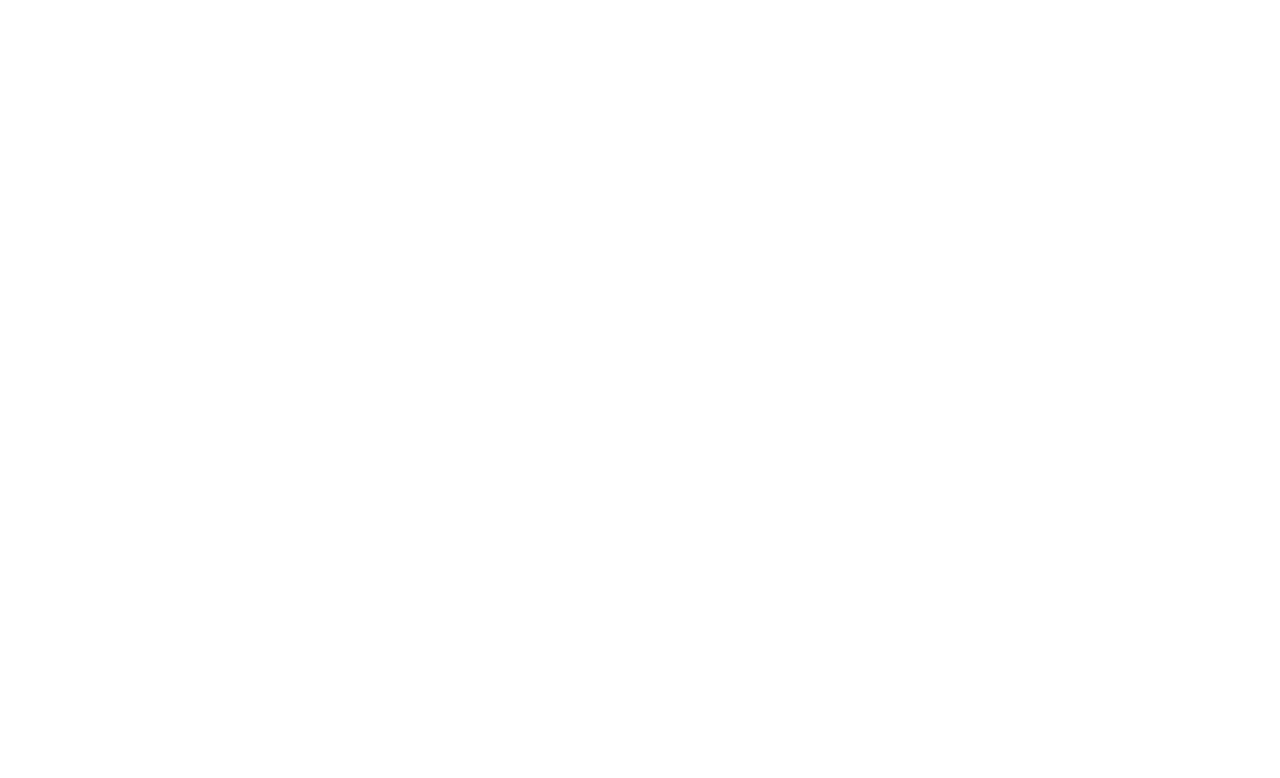
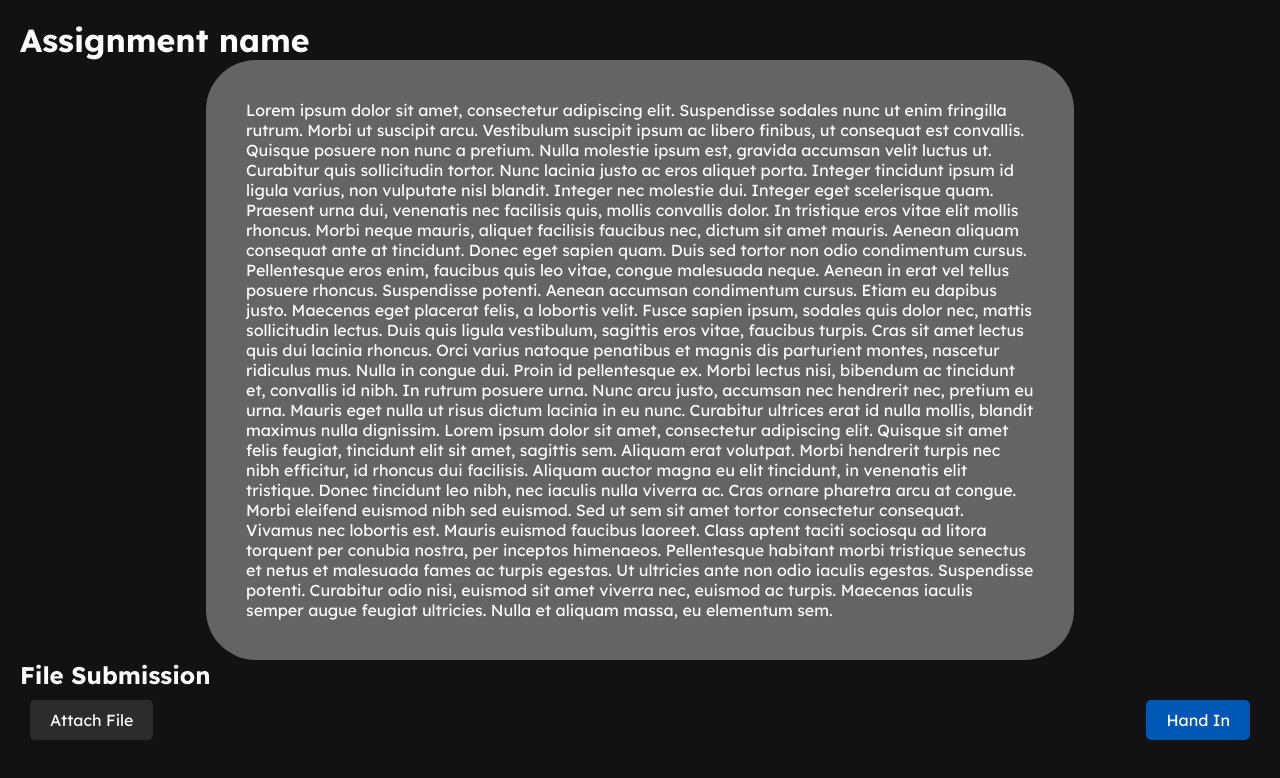
Before and after one commit to Tanmay7404/Overnight_Hackathon_CSEA, a React (Create React App) app in the folder frontend/: page /Assignment in a window 1280 px wide. Before the commit this address had no page. Shown: the top 778 px of the page. Built offline with nearby package versions, Linux system fonts and the light colour scheme.

Commit message:
added assignment page

```diff
--- a/frontend/src/App.js
+++ b/frontend/src/App.js
@@ -3,6 +3,7 @@
 import { Link, Route, Routes} from 'react-router-dom';
 import Register from './pages/register'
 import Login from './pages/login'
+import Assignment from './pages/Assignment';
 
 function App() {
 
@@ -13,6 +14,7 @@
     <Routes>
     <Route path ="/register" element= {<Register></Register>}/>
     <Route path ="/login" element= {<Login></Login>}/>
+    <Route path ="/Assignment" element= {<Assignment></Assignment>}/>
     <Route path ="/homepage" element= {<div style={{backgroundColor:"black"}}></div>}/>
 
     </Routes>
--- /dev/null
+++ b/frontend/src/pages/Assignment.css
@@ -0,0 +1,64 @@
+body {
+    font-family: 'Arial', sans-serif;
+    margin: 0;
+    padding: 0;
+    background-color: #121212; /* Dark grey background for the body */
+  }
+
+  .upload-container {
+    display: flex;
+    flex-direction: column;
+    min-height: 100vh;
+    padding: 20px;
+    color: #fff; /* White text color for better readability in dark mode */
+  }
+
+  .btn-attach, .btn-hand-in {
+    padding: 10px 20px;
+    margin: 10px;
+    font-size: 16px;
+    border: none;
+    border-radius: 5px;
+    cursor: pointer;
+    transition: background-color 0.3s ease;
+    color: white; /* White text for all buttons */
+  }
+
+  .btn-attach {
+    background-color: #2c2c2c; /* Darker shade for attach button */
+    width: fit-content; /* Slightly lighter grey on hover */
+  }
+
+  .btn-attach:hover {
+    background-color: #3d3d3d;
+  }
+
+  .btn-hand-in {
+    background-color: #0056b3; /* Blue for the hand in button */
+    margin-left: auto; /* Keep Hand In to the right side */
+  }
+
+  .btn-hand-in:hover {
+    background-color: #004488; /* Darker blue on hover */
+  }
+
+  .file-name {
+    display: block;
+    margin-top: 10px;
+    margin-bottom: 10px;
+    font-size: 16px;
+    color: #aaa; /* Light grey color for file name to make it stand out less */
+  }
+
+  .question {
+    color: white;
+    background-color: #828282bb;
+    padding: 40px ;
+    max-width: 70%;
+    margin: auto;
+    border-radius: 50px;
+    /* Slightly muted green for messages */
+  }
+  .submission{
+    display: flex;
+  }
--- /dev/null
+++ b/frontend/src/pages/Assignment.jsx
@@ -0,0 +1,63 @@
+import React, { useState } from 'react';
+import axios from 'axios';
+import './Assignment.css';
+
+function Assignment() {
+    const [file, setFile] = useState(null);
+    const [fileName, setFileName] = useState('');
+    const [message, setMessage] = useState('');
+
+    const handleFileChange = (e) => {
+        setFile(e.target.files[0]);
+        setFileName(e.target.files[0].name);
+        setMessage('');
+    };
+
+    const handleUpload = async () => {
+        if (!file) {
+            setMessage('Please attach a file first!');
+            return;
+        }
+
+        const formData = new FormData();
+        formData.append('file', file);
+
+        try {
+            const response = await axios.post('http://localhost:8000/upload', formData, {
+                headers: {
+                    'Content-Type': 'multipart/form-data'
+                }
+            });
+            setMessage('File uploaded successfully: ' + response.data.message);
+            setFileName(''); // Clear filename after successful upload
+            setFile(null); // Clear file object
+        } catch (error) {
+            setMessage('Upload failed: ' + error.message);
+        }
+    };
+
+    return (
+        <div className="upload-container">
+            <div className="assignment-show">
+                <h1>Assignment name</h1>
+                <div className="question">{`Lorem ipsum dolor sit amet, consectetur adipiscing elit. Suspendisse sodales nunc ut enim fringilla rutrum. Morbi ut suscipit arcu. Vestibulum suscipit ipsum ac libero finibus, ut consequat est convallis. Quisque posuere non nunc a pretium. Nulla molestie ipsum est, gravida accumsan velit luctus ut. Curabitur quis sollicitudin tortor. Nunc lacinia justo ac eros aliquet porta. Integer tincidunt ipsum id ligula varius, non vulputate nisl blandit. Integer nec molestie dui. Integer eget scelerisque quam. Praesent urna dui, venenatis nec facilisis quis, mollis convallis dolor. In tristique eros vitae elit mollis rhoncus. Morbi neque mauris, aliquet facilisis faucibus nec, dictum sit amet mauris. Aenean aliquam consequat ante at tincidunt. Donec eget sapien quam. Duis sed tortor non odio condimentum cursus.
+Pellentesque eros enim, faucibus quis leo vitae, congue malesuada neque. Aenean in erat vel tellus posuere rhoncus. Suspendisse potenti. Aenean accumsan condimentum cursus. Etiam eu dapibus justo. Maecenas eget placerat felis, a lobortis velit. Fusce sapien ipsum, sodales quis dolor nec, mattis sollicitudin lectus. Duis quis ligula vestibulum, sagittis eros vitae, faucibus turpis. Cras sit amet lectus quis dui lacinia rhoncus. Orci varius natoque penatibus et magnis dis parturient montes, nascetur ridiculus mus. Nulla in congue dui. Proin id pellentesque ex. Morbi lectus nisi, bibendum ac tincidunt et, convallis id nibh. In rutrum posuere urna. Nunc arcu justo, accumsan nec hendrerit nec, pretium eu urna. Mauris eget nulla ut risus dictum lacinia in eu nunc.
+
+Curabitur ultrices erat id nulla mollis, blandit maximus nulla dignissim. Lorem ipsum dolor sit amet, consectetur adipiscing elit. Quisque sit amet felis feugiat, tincidunt elit sit amet, sagittis sem. Aliquam erat volutpat. Morbi hendrerit turpis nec nibh efficitur, id rhoncus dui facilisis. Aliquam auctor magna eu elit tincidunt, in venenatis elit tristique. Donec tincidunt leo nibh, nec iaculis nulla viverra ac.
+
+Cras ornare pharetra arcu at congue. Morbi eleifend euismod nibh sed euismod. Sed ut sem sit amet tortor consectetur consequat. Vivamus nec lobortis est. Mauris euismod faucibus laoreet. Class aptent taciti sociosqu ad litora torquent per conubia nostra, per inceptos himenaeos. Pellentesque habitant morbi tristique senectus et netus et malesuada fames ac turpis egestas. Ut ultricies ante non odio iaculis egestas. Suspendisse potenti. Curabitur odio nisi, euismod sit amet viverra nec, euismod ac turpis. Maecenas iaculis semper augue feugiat ultricies. Nulla et aliquam massa, eu elementum sem.`}</div>
+
+            </div>
+            <h2>File Submission</h2>
+            <div className="submission">
+            <input type="file" id="file-input" style={{ display: 'none' }} onChange={handleFileChange} />
+            <label htmlFor="file-input" className="btn-attach">Attach File</label>
+            {fileName && <span className="file-name">{fileName}</span>}
+            <button onClick={handleUpload} className="btn-hand-in">Hand In</button>
+            {message && <p>{message}</p>}
+        </div>
+        </div>
+    );
+}
+
+export default Assignment;
```
Also changed, not shown: 1 other file (tests, documents, lock files or other folders).
